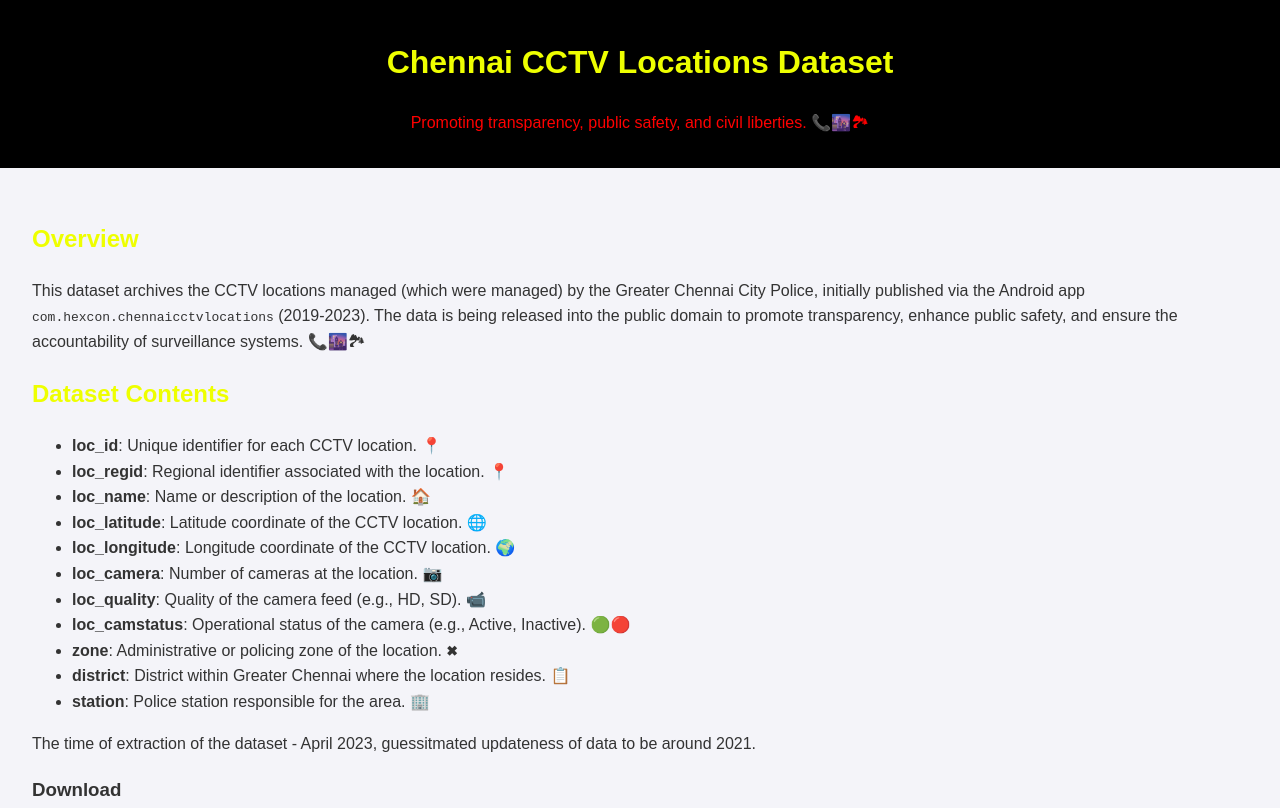
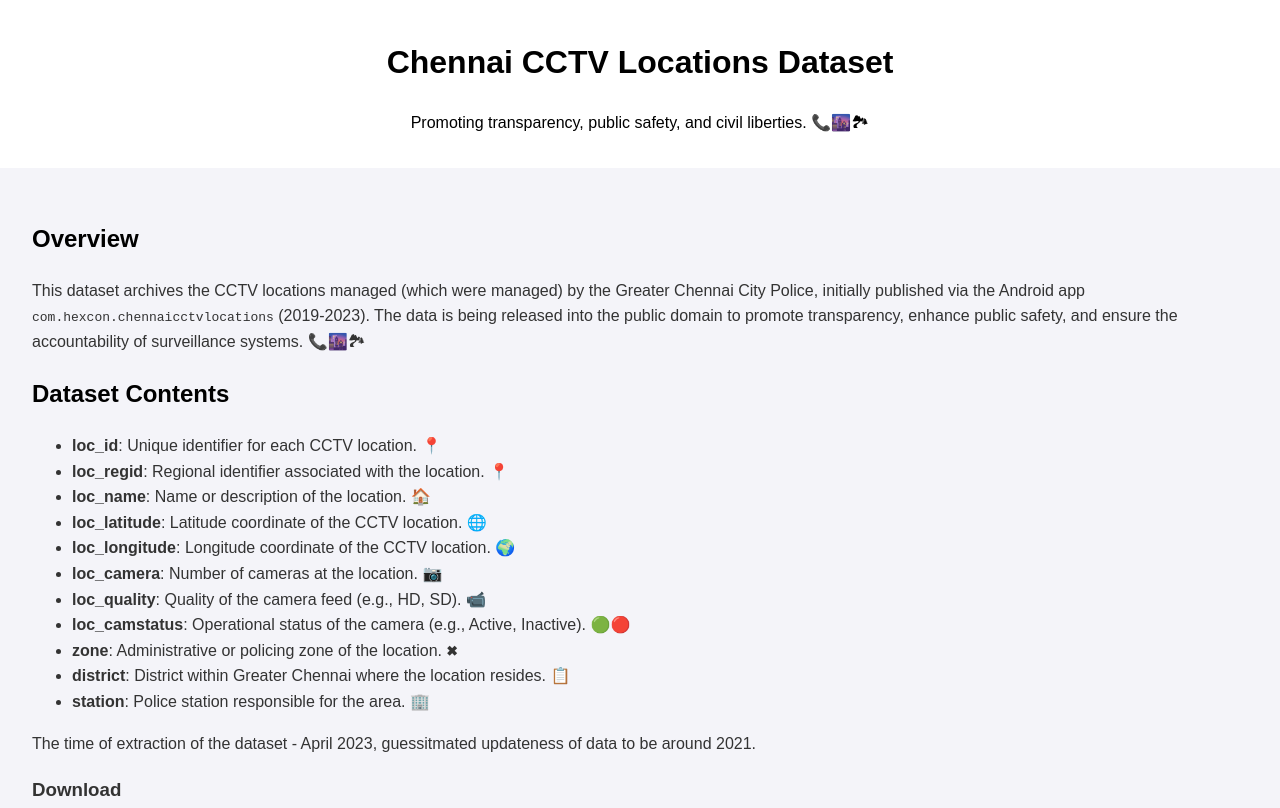
Before and after one commit to DigitalIndiaArchiver/ChennaiCCTVCameras, a plain HTML site: page index.html in a window 1280 px wide. Shown: the top 808 px of the page. Drawn offline with Linux system fonts and the light colour scheme.

Commit message:
Change color

```diff
--- a/assets/styles.css
+++ b/assets/styles.css
@@ -7,8 +7,8 @@
     background-color: #f4f4f9;
 }
 header {
-    background: hsl(0, 0%, 0%);
-    color: #ff0000;
+    background: hsl(100, 100%, 100%);
+    color: hsl(0, 0%, 0%);
     padding: 1rem 0;
     text-align: center;
 }
@@ -16,7 +16,7 @@
     padding: 2rem;
 }
 h1, h2 {
-    color: #eeff00;
+    color: hsl(0, 0%, 0%);
 }
 footer {
     text-align: center;
```
